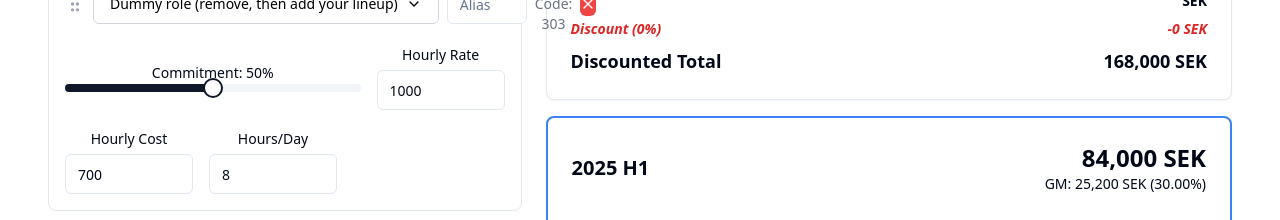
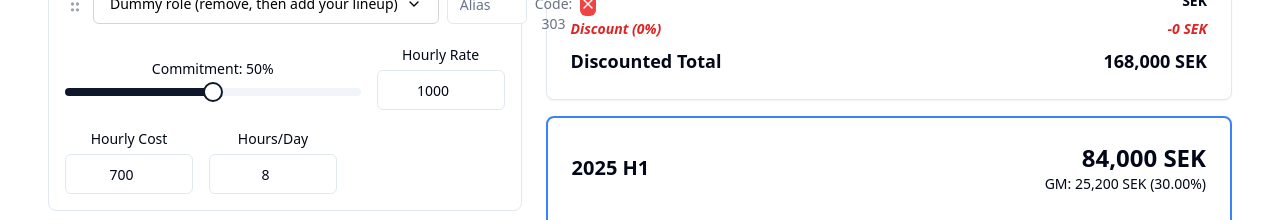
Before and after one commit to anders-brunoson/quotecalc, a React (Vite) app: page / in a window 1280 px wide. Shown: the part 717-937 px from the top of the page. Built offline with nearby package versions, Linux system fonts and the light colour scheme.

Commit message:
Minor styling

```diff
--- a/src/components/BudgetCalculator.jsx
+++ b/src/components/BudgetCalculator.jsx
@@ -999,13 +999,14 @@ const handleExportJSON = () => {
                           </Button>
                         </div>
                         <div className="flex flex-wrap items-center gap-4 mt-2">
-                          <div className="flex-grow min-w-[200px]">
+                          <div className="flex-grow min-w-[200px] ">
                             <span className="text-sm">Commitment: {commitments[role.id]?.[chunk] || 0}%</span>
                             <Slider
                               value={[commitments[role.id]?.[chunk] || 0]}
                               max={100}
                               step={1}
                               onValueChange={(val) => handleCommitmentChange(role.id, chunk, val)}
+                              className="mt-2"
                             />
                           </div>
                           <div className="w-32">
@@ -1014,7 +1015,7 @@ const handleExportJSON = () => {
                               type="number"
                               value={hourlyRates[role.id] ?? ''}
                               onChange={(e) => handleHourlyRateChange(role.id, e.target.value)}
-                              className="mt-1"
+                              className="mt-1 text-center"
                             />
                           </div>
                           <div className="w-32">
@@ -1023,7 +1024,7 @@ const handleExportJSON = () => {
                               type="number"
                               value={hourlyCosts[role.id] ?? ''}
                               onChange={(e) => handleHourlyCostChange(role.id, e.target.value)}
-                              className="mt-1"
+                              className="mt-1 text-center"
                             />
                           </div>
                           <div className="w-32">
@@ -1032,7 +1033,7 @@ const handleExportJSON = () => {
                               type="number"
                               value={workingHours[role.id] ?? 8}
                               onChange={(e) => handleWorkingHoursChange(role.id, e.target.value)}
-                              className="mt-1"
+                              className="mt-1 text-center"
                               step="0.5"
                               min="0"
                             />
```
